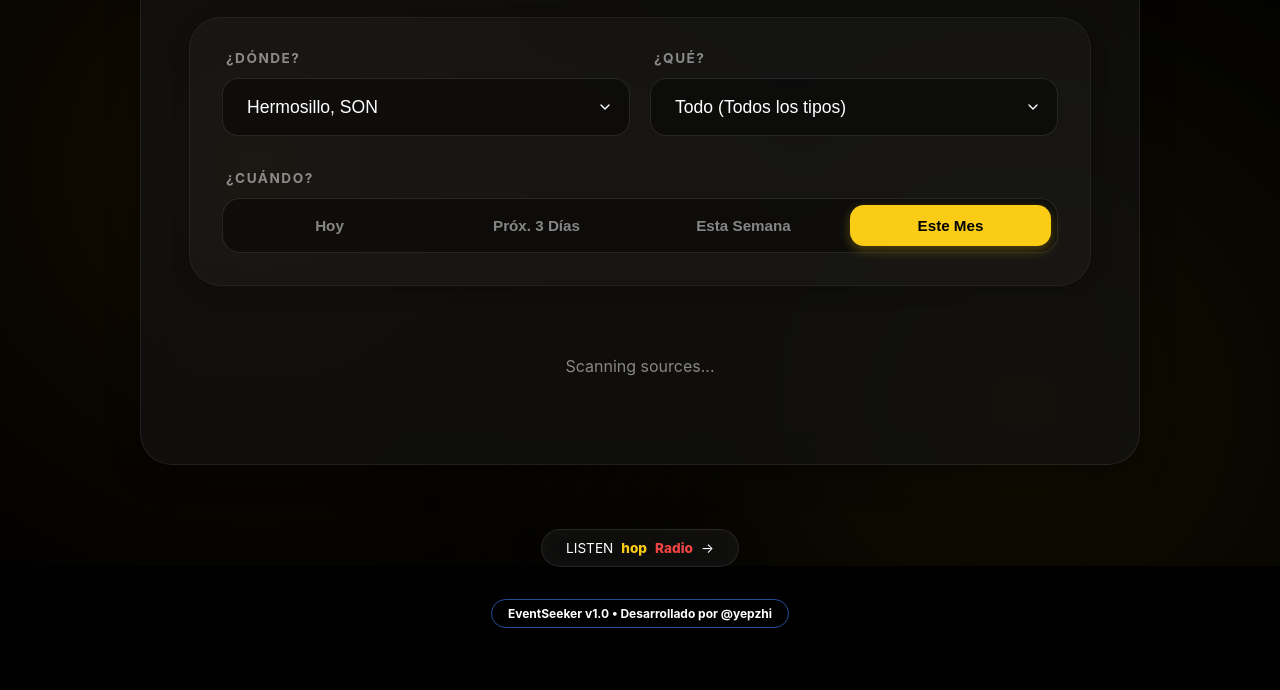
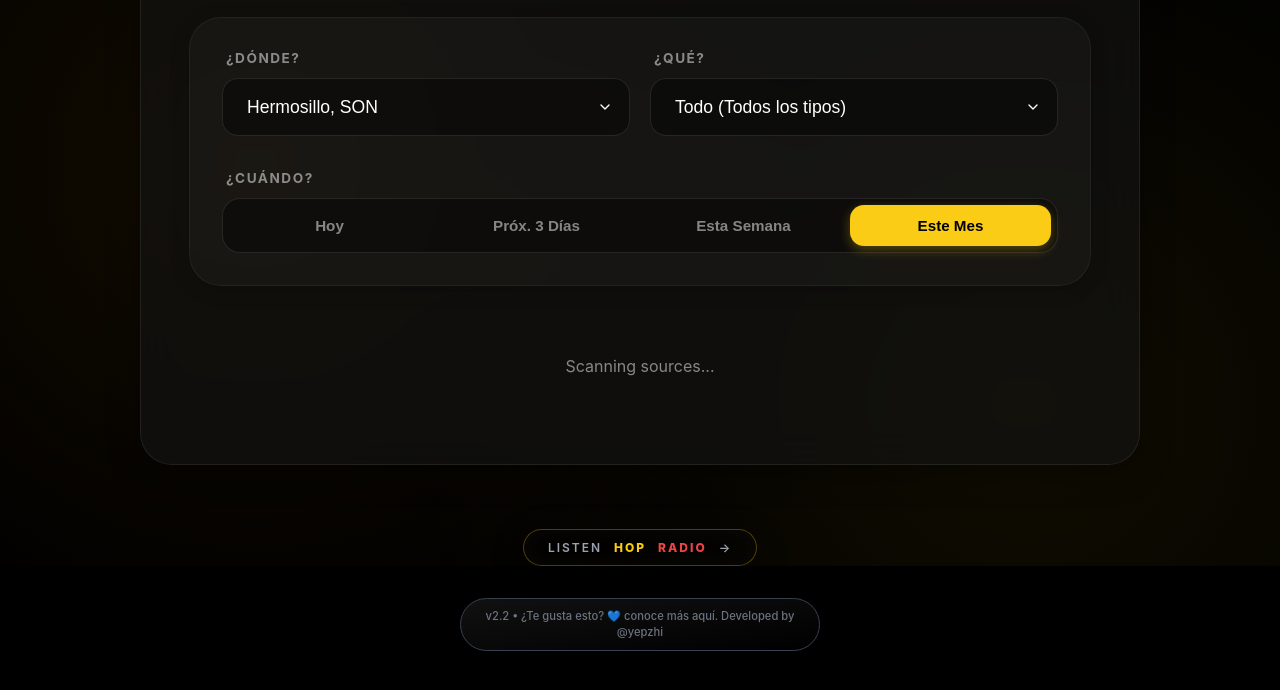
Before and after one commit to yepzhi/eventseeker, a website: page index.html in a window 1280 px wide. Shown: the part 234-924 px from the top of the page. Drawn offline with Linux system fonts and the light colour scheme; no server answers.

Commit message:
style: Add hopRadio-style footer buttons and translations

```diff
--- a/index.html
+++ b/index.html
@@ -105,8 +105,8 @@
         </a>
 
         <div style="margin-top:20px;">
-            <a href="https://yepzhi.com" target="_blank" class="footer-btn">
-                EventSeeker v3.0 • Developed by @yepzhi 💙 Click here for more!
+            <a href="https://yepzhi.com" target="_blank" class="footer-btn" id="footerBtn">
+                v2.2 • ¿Te gusta esto? 💙 conoce más aquí. Developed by @yepzhi
             </a>
         </div>
     </div>
--- a/styles.css
+++ b/styles.css
@@ -466,6 +466,56 @@ body::before {
     font-size: 1.2em;
 }
 
+/* --- hopRadio Cross-Link Button (From SERGRadio) --- */
+.hopradio-btn {
+    display: inline-flex;
+    align-items: center;
+    gap: 12px;
+    padding: 10px 24px;
+    background: rgba(0, 0, 0, 0.4);
+    backdrop-filter: blur(20px);
+    border: 1px solid rgba(250, 204, 21, 0.3);
+    border-radius: 9999px;
+    text-decoration: none;
+    color: #9ca3af;
+    font-size: 0.75em;
+    font-weight: 600;
+    text-transform: uppercase;
+    letter-spacing: 2px;
+    transition: all 0.3s;
+}
+
+.hopradio-btn:hover {
+    background: rgba(0, 0, 0, 0.8);
+    transform: scale(1.05);
+    box-shadow: 0 0 25px rgba(250, 204, 21, 0.3);
+    border-color: rgba(250, 204, 21, 0.5);
+}
+
+/* --- Footer Button (From hopRadio) --- */
+.footer-btn {
+    display: block;
+    width: 100%;
+    max-width: 360px;
+    padding: 10px 16px;
+    background: linear-gradient(to bottom right, #111, #000);
+    border: 1px solid #374151;
+    border-radius: 9999px;
+    color: #6b7280;
+    font-size: 0.7em;
+    font-weight: 500;
+    text-decoration: none;
+    text-align: center;
+    line-height: 1.4;
+    transition: all 0.3s;
+    backdrop-filter: blur(10px);
+}
+
+.footer-btn:hover {
+    color: #d1d5db;
+    border-color: #4b5563;
+}
+
 /* --- MOBILE RESPONSIVENESS --- */
 @media (max-width: 768px) {
     body {
--- a/translations.js
+++ b/translations.js
@@ -18,7 +18,8 @@ const translations = {
         loadingConnect: "Connecting to sources...",
         footerDev: "EventSeeker v1.0 • Developed by @yepzhi",
         updatedAgo: "Updated {min} minutes ago",
-        syncError: "Sync Error"
+        syncError: "Sync Error",
+        footerText: "v2.2 • Do you like this? 💙 learn more here. Developed by @yepzhi"
     },
     es: {
         subtitle: "Búsqueda automática de eventos en la H City!",
@@ -39,7 +40,8 @@ const translations = {
         loadingConnect: "Conectando con fuentes...",
         footerDev: "EventSeeker v1.0 • Desarrollado por @yepzhi",
         updatedAgo: "Actualizado hace {min} minutos",
-        syncError: "Error de Sincronización"
+        syncError: "Error de Sincronización",
+        footerText: "v2.2 • ¿Te gusta esto? 💙 conoce más aquí. Developed by @yepzhi"
     }
 };
 
@@ -113,7 +115,8 @@ function updateTexts() {
     document.querySelector('[data-range="30days"]').innerText = t.btn30Days;
 
     // Footer
-    document.querySelector('.footer-btn').innerText = t.footerDev;
+    const footerBtn = document.getElementById('footerBtn');
+    if (footerBtn) footerBtn.innerText = t.footerText;
 }
 
 function updateButton() {
```
